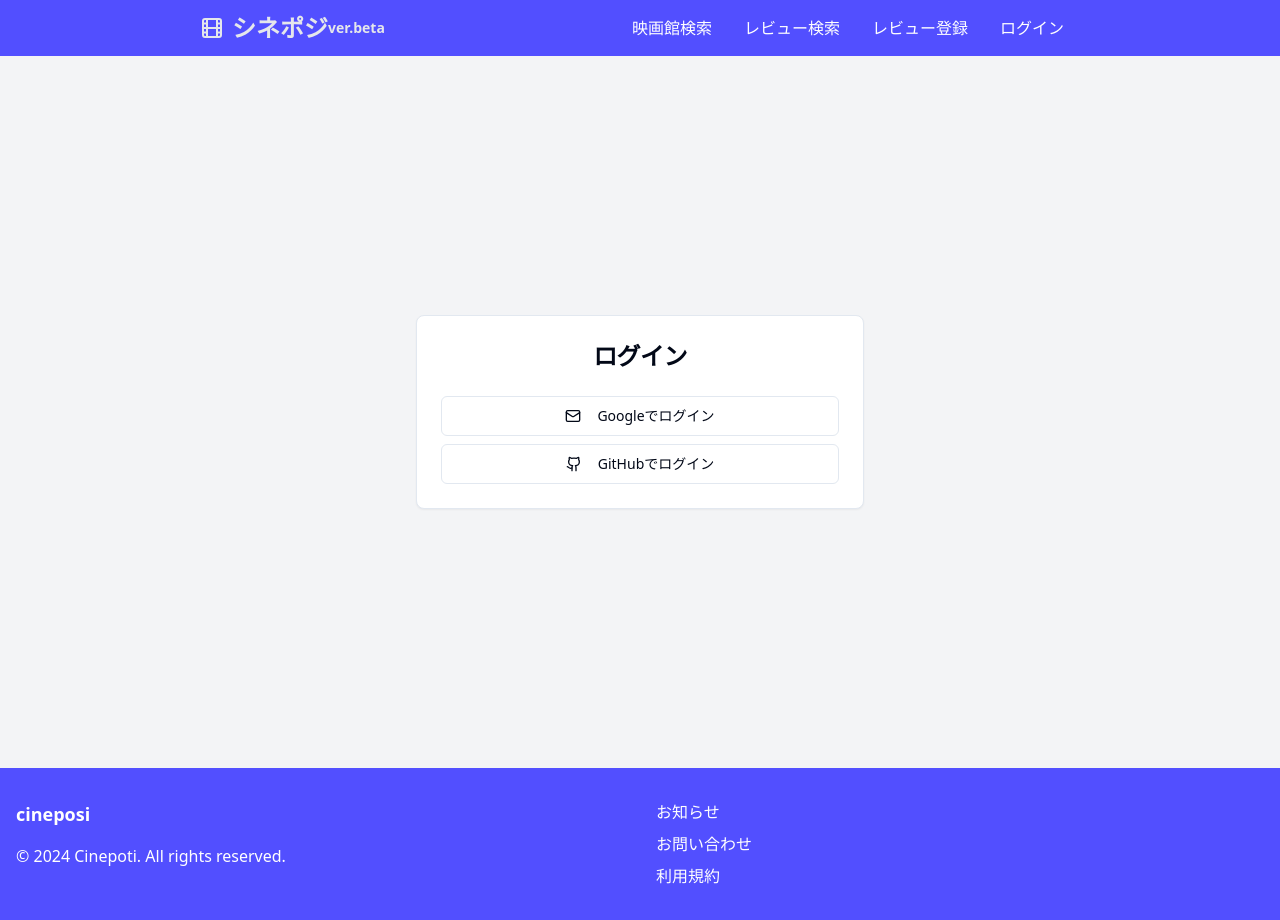
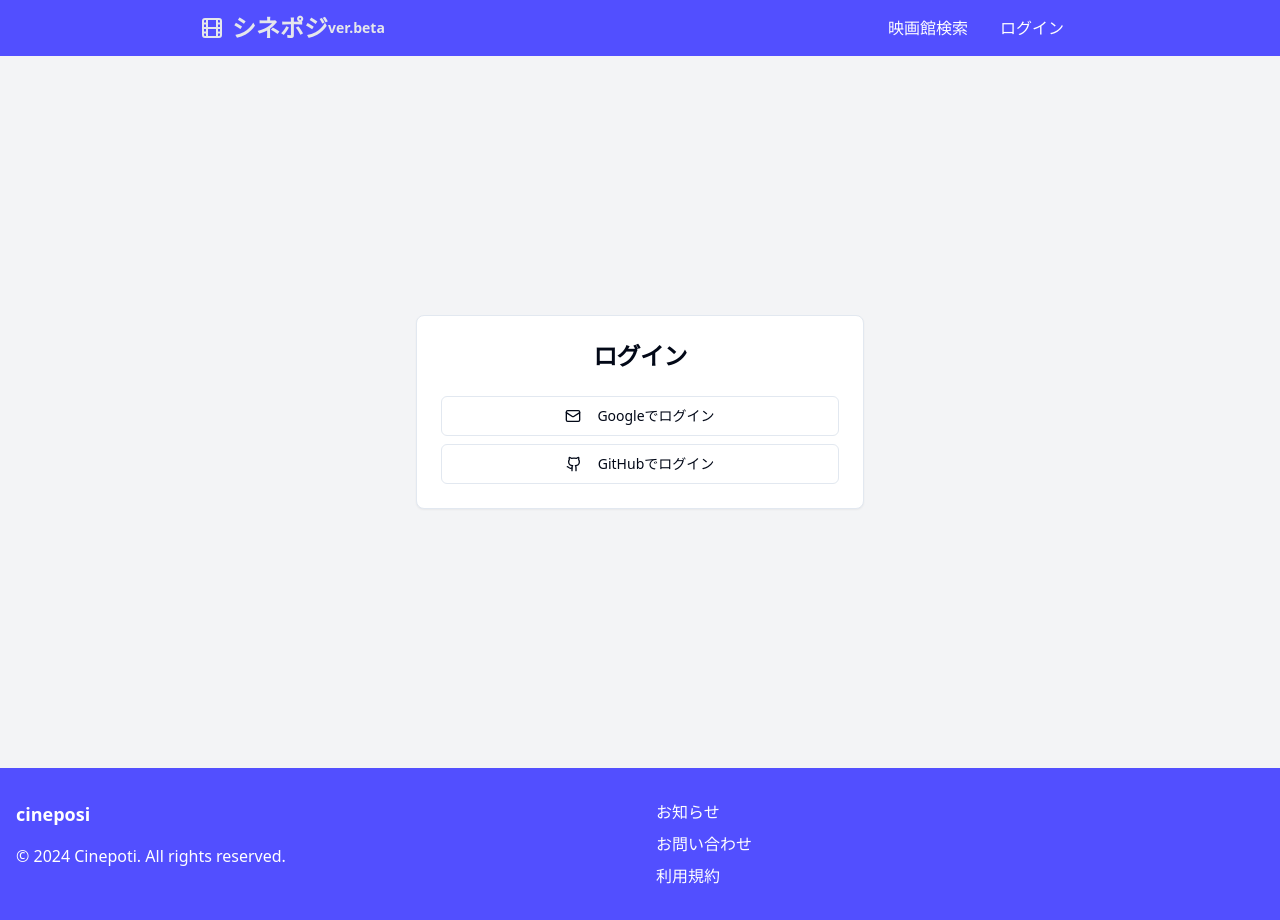
Before and after one commit to yasudaProduct/theatre-seat-mark, a Next.js app: page /auth/login in a window 1280 px wide. Built offline with nearby package versions, Linux system fonts and the light colour scheme; no server answers.

Commit message:
:fire: ヘッダーからリンク削除

```diff
--- a/src/components/Header.tsx
+++ b/src/components/Header.tsx
@@ -25,16 +25,6 @@ const Header = () => {
                 <li className="py-1 px-4 text-white no-underline">
                   <Link legacyBehavior href="/theaters">
                     <a>映画館検索</a>
-                  </Link>
-                </li>
-                <li className="py-1 px-4 text-white no-underline">
-                  <Link legacyBehavior href="/reviews/search-reviews">
-                    <a>レビュー検索</a>
-                  </Link>
-                </li>
-                <li className="py-1 px-4 text-white no-underline">
-                  <Link legacyBehavior href="/reviews/register-review">
-                    <a>レビュー登録</a>
                   </Link>
                 </li>
                 {status !== "loading" && session && (
```
